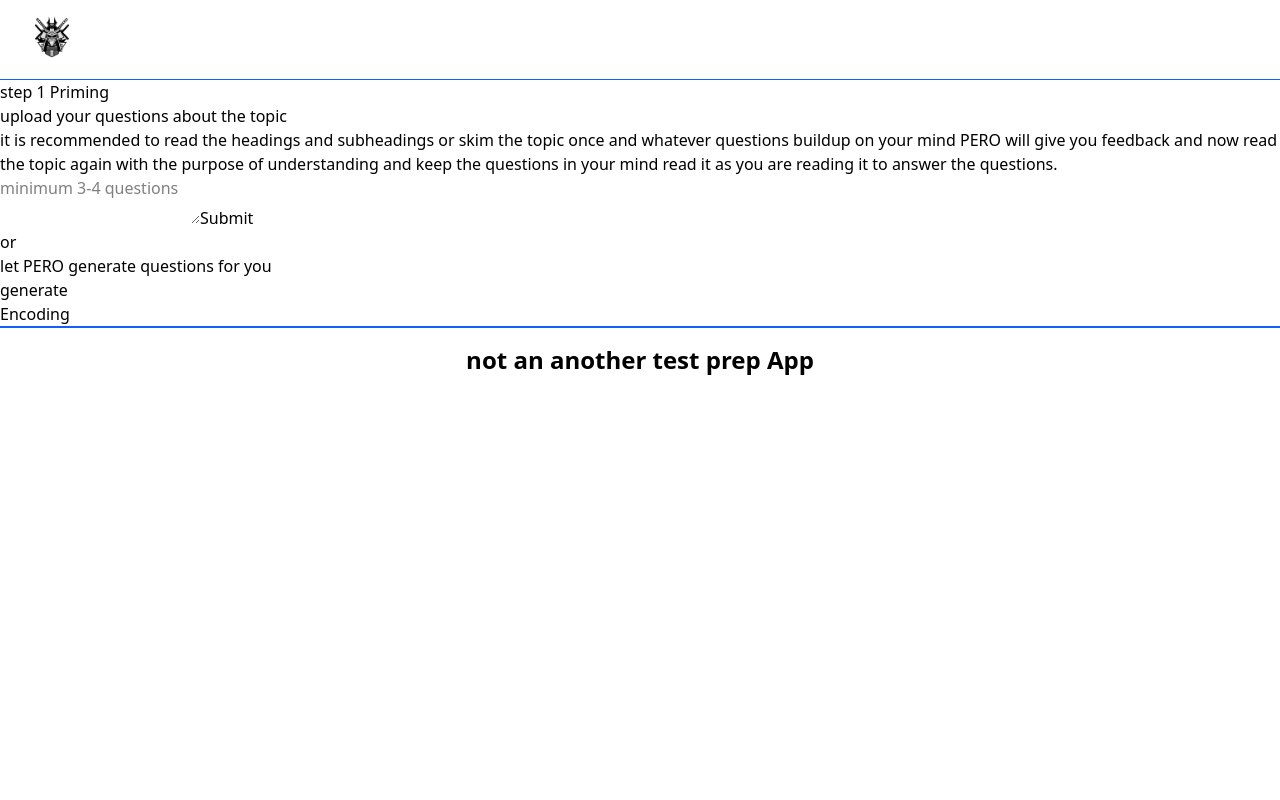
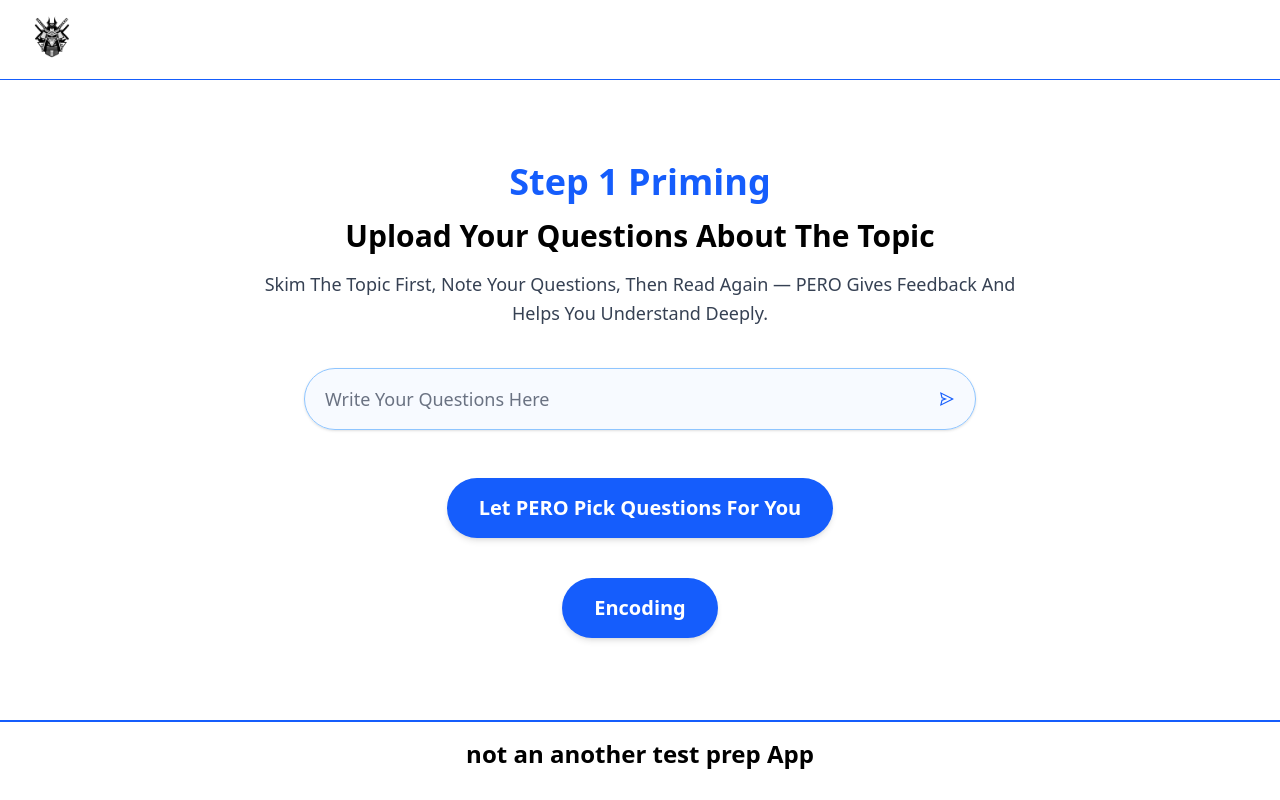
Before and after one commit to shivamsd2006/PERO-the-Learning-App, a React (Vite) app in the folder Frontend/: page /Priming in a window 1280 px wide. Built offline with nearby package versions, Linux system fonts and the light colour scheme.

Commit message:
ui chaned in priming

```diff
--- a/Frontend/src/PrimingPage.jsx
+++ b/Frontend/src/PrimingPage.jsx
@@ -1,6 +1,7 @@
 import { useState } from "react";
 import { CallAi } from "./api";
 import { useOutletContext ,useNavigate} from "react-router-dom";
+import { AiOutlineSend } from "react-icons/ai";
 
 
 
@@ -79,37 +80,84 @@
       alert('Failed to generate questions');
     }
   }
+
+  function handleTextAreaInput(e) {
+    setQus(e.target.value);
+    e.target.style.height = 'auto';
+    e.target.style.height = e.target.scrollHeight + 'px';
+  }
   return (
     <>
-      <div id="box">
-        <h1>step 1 Priming</h1>
-        <h2>upload your questions about the topic</h2>
-        <p>it is recommended to read the headings and subheadings or skim the topic once and whatever questions buildup
-          on your mind PERO will give you feedback and now read the topic again with the purpose of understanding and
-          keep the questions in your mind read it as you are reading it to answer the questions.</p>
-        <div id="questionFormBox">
-          <form onSubmit={handleQus} id="questionForm">
-            <textarea id="questionInput" placeholder="minimum 3-4 questions" type="text" value={qus} onChange={(e) => setQus(e.target.value)}></textarea>
-            <button type="submit" id="submitBtn" >Submit</button>
+     <section className="flex flex-col items-center justify-center min-h-[80vh] px-4">
+
+      <div className="w-full max-w-3xl text-center">
+
+
+        <h1 className="text-3xl md:text-4xl font-bold text-blue-600 mb-4">
+          Step 1 Priming
+        </h1>
+
+
+        <h2 className="text-2xl md:text-3xl font-bold mb-4">
+          Upload Your Questions About The Topic
+        </h2>
+
+        {/* Description Text */}
+        <p className="text-lg text-gray-700 mb-10 font-medium leading-relaxed">
+          Skim The Topic First, Note Your Questions, Then Read Again — PERO Gives Feedback And Helps You Understand Deeply.
+        </p>
+
+
+        <div className="mb-12 ">
+          <form onSubmit={handleQus} className="flex w-full max-w-2xl mx-auto border border-blue-300 rounded-full items-center p-1 shadow-sm bg-blue-50/50 focus-within:ring-2 focus-within:ring-blue-200 transition-all">
+
+            {/* Textarea for Input */}
+            <textarea
+              id="questionInput"
+              className="flex-grow bg-transparent outline-none resize-none placeholder-gray-500 text-lg px-4 py-3 max-h-30"
+              placeholder="Write Your Questions Here"
+              rows={1}
+              value={qus}
+              onChange={handleTextAreaInput}
+              // Optional: Add the auto-grow logic here if you wish
+            ></textarea>
+
+            {/* Submit Button with React Icon */}
+            <button
+              type="submit"
+              className="p-3 mr-1 text-blue-600 hover:text-blue-700 hover:bg-blue-100 rounded-full transition-colors"
+              aria-label="Submit Questions"
+            >
+              <AiOutlineSend />
+            </button>
           </form>
+
+          {/* Feedback Area (Conditional Rendering recommended) */}
+          {feedback && (
+             <div id="aiFeedback" className="mt-4 p-4 bg-blue-50 rounded-xl text-left" dangerouslySetInnerHTML={{ __html: feedback }} />
+          )}
         </div>
 
-        <div id="aiFeedback" dangerouslySetInnerHTML={{ __html: feedback }} />
+        {/* Generate Button Section */}
+        <div className="mb-10">
+          <button
+            onClick={generateQus}
+            className="flex items-center justify-center gap-2 mx-auto px-8 py-4 bg-blue-600 text-white text-xl font-bold rounded-full shadow-md hover:bg-blue-700 transition-transform active:scale-95"
+          >
+            Let PERO Pick Questions For You
+          </button>
+
+          {/* AI Questions Area */}
+          {aiQus && (
+            <div className="mt-4 p-4 bg-gray-50 rounded-xl text-left" dangerouslySetInnerHTML={{ __html: aiQus }} />
+          )}
+        </div>
 
 
-        <h3>or</h3>
-        <h4>let PERO generate questions for you</h4>
-
-
-        <button id="generate" onClick={generateQus}>generate</button>
-        <div
-          dangerouslySetInnerHTML={{ __html: aiQus }} />
-
-        <button onClick={toEncoding} id="goToEncoding">Encoding</button>
-
-
+        <button onClick={toEncoding} className="flex items-center justify-center gap-2 mx-auto px-8 py-4 bg-blue-600 text-white text-xl font-bold rounded-full shadow-md hover:bg-blue-700 transition-transform active:scale-95">Encoding</button>
 
       </div>
+    </section>
     </>
   );
 }
```
